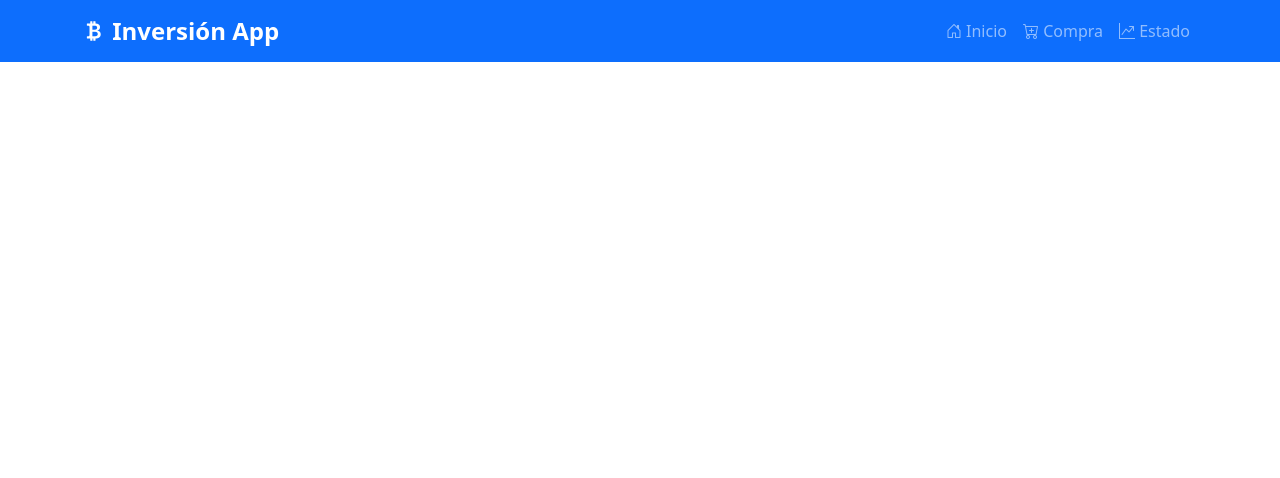
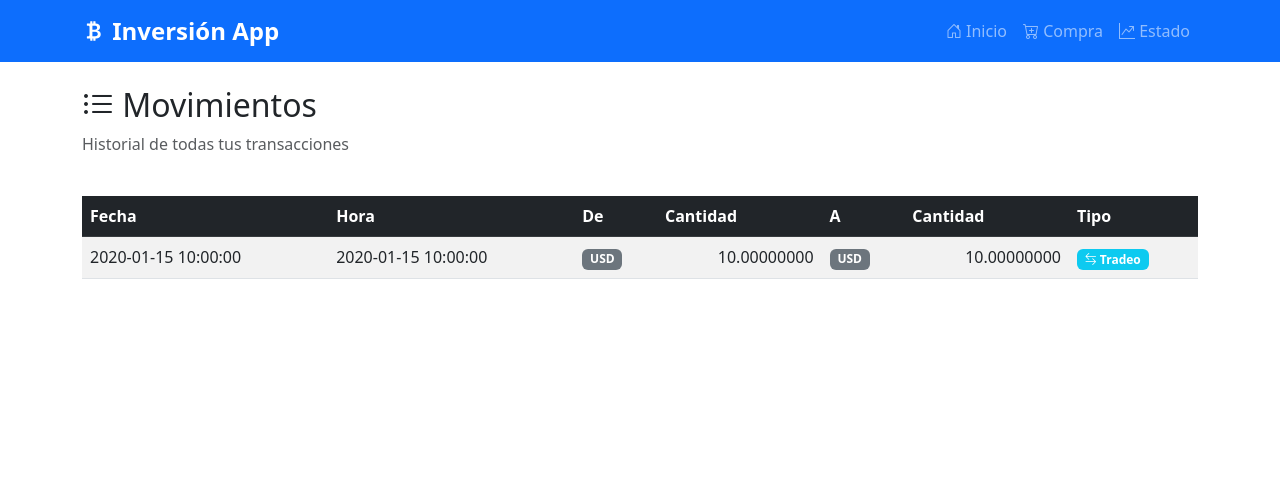
Before and after one commit to artbrwn/Dev-Log-13-Inversion, a Flask app: template inversion_app/templates/index.html in a window 1280 px wide. Shown: the top 478 px of the page. Run offline with Flask 3, Linux system fonts and the light colour scheme; the template is opened without the code that fills it: most values are stand-ins (such as "Sample title", 1, 10 or a date in 2020); parts of the project's set-up code (start-up, migrations or seed data) failed here and were passed over.

Commit message:
Crear página index con todos los movimientos

```diff
--- a/inversion_app/templates/index.html
+++ b/inversion_app/templates/index.html
@@ -1,5 +1,68 @@
 {% extends "base.html" %}
 
 {% block content %}
+<div class="row mb-4">
+    <div class="col">
+        <h2><i class="bi bi-list-ul"></i> Movimientos</h2>
+        <p class="text-muted">Historial de todas tus transacciones</p>
+    </div>
+</div>
 
+{% if transactions %}
+<div class="table-responsive">
+    <table class="table table-striped table-hover">
+        <thead class="table-dark">
+            <tr>
+                <th>Fecha</th>
+                <th>Hora</th>
+                <th>De</th>
+                <th>Cantidad</th>
+                <th>A</th>
+                <th>Cantidad</th>
+                <th>Tipo</th>
+            </tr>
+        </thead>
+        <tbody>
+            {% for transaction in transactions %}
+            <tr>
+                <td>{{ transaction.date }}</td>
+                <td>{{ transaction.time }}</td>
+                <td>
+                    <span class="badge bg-secondary">{{ transaction.currency_from }}</span>
+                </td>
+                <td class="text-end">{{ "%.8f" | format(transaction.amount_from) }}</td>
+                <td>
+                    <span class="badge bg-secondary">{{ transaction.currency_to }}</span>
+                </td>
+                <td class="text-end">{{ "%.8f" | format(transaction.amount_to) }}</td>
+                <td>
+                    {% if transaction.currency_from == 'EUR' %}
+                        <span class="badge bg-success">
+                            <i class="bi bi-cart-plus"></i> Compra
+                        </span>
+                    {% elif transaction.currency_to == 'EUR' %}
+                        <span class="badge bg-danger">
+                            <i class="bi bi-cash-coin"></i> Venta
+                        </span>
+                    {% else %}
+                        <span class="badge bg-info">
+                            <i class="bi bi-arrow-left-right"></i> Tradeo
+                        </span>
+                    {% endif %}
+                </td>
+            </tr>
+            {% endfor %}
+        </tbody>
+    </table>
+</div>
+{% else %}
+<div class="alert alert-info text-center" role="alert">
+    <i class="bi bi-info-circle fs-1 d-block mb-3"></i>
+    <h4>SIN MOVIMIENTOS</h4>
+    <p class="mb-3">Aún no has realizado ninguna transacción</p>
+    <a href="/purchase" class="btn btn-primary">
+        <i class="bi bi-cart-plus"></i> Realizar primera compra
+    </a>
+</div>
+{% endif %}
 {% endblock %}
```
Also changed, not shown: inversion_app/routes.py (+9 -2 lines).
